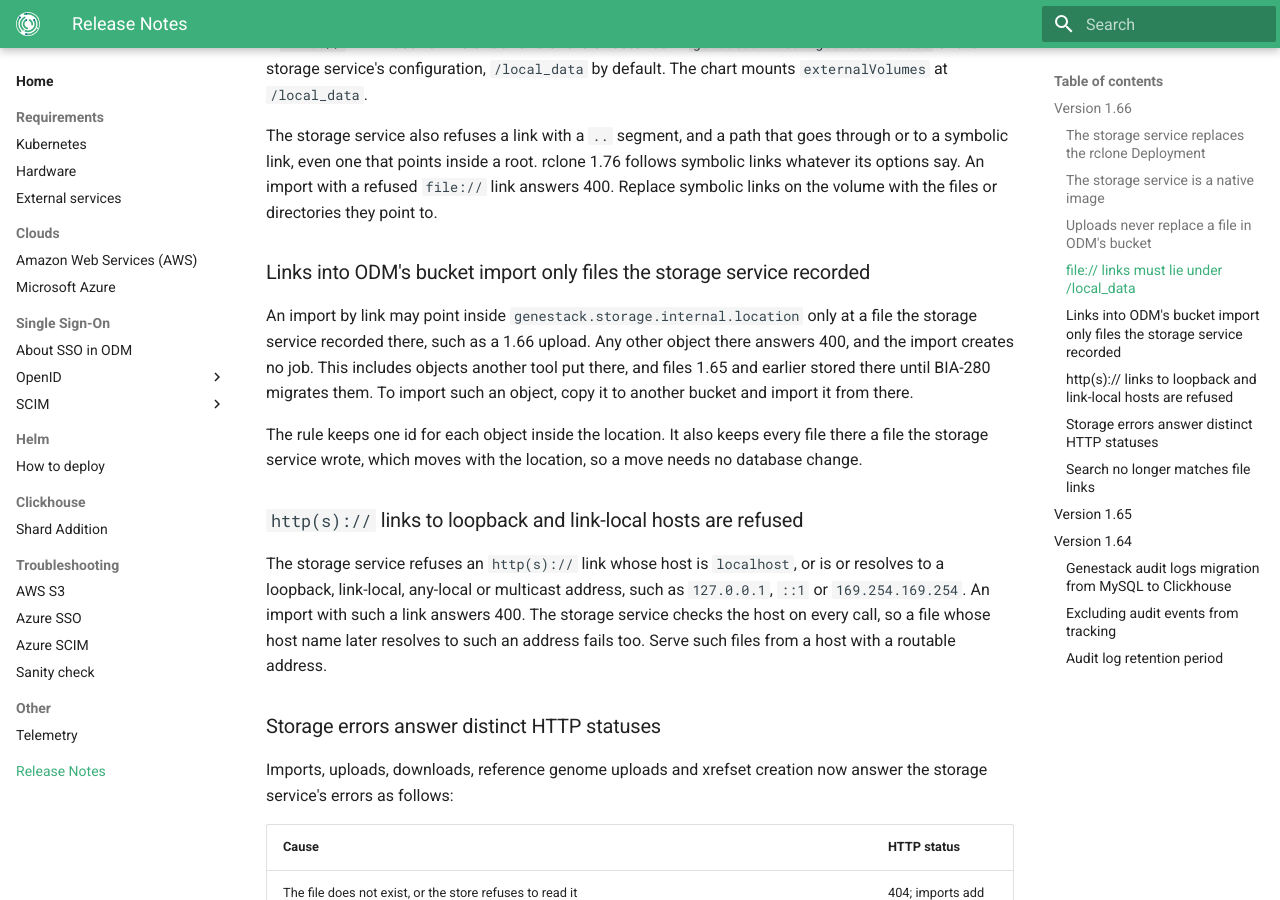
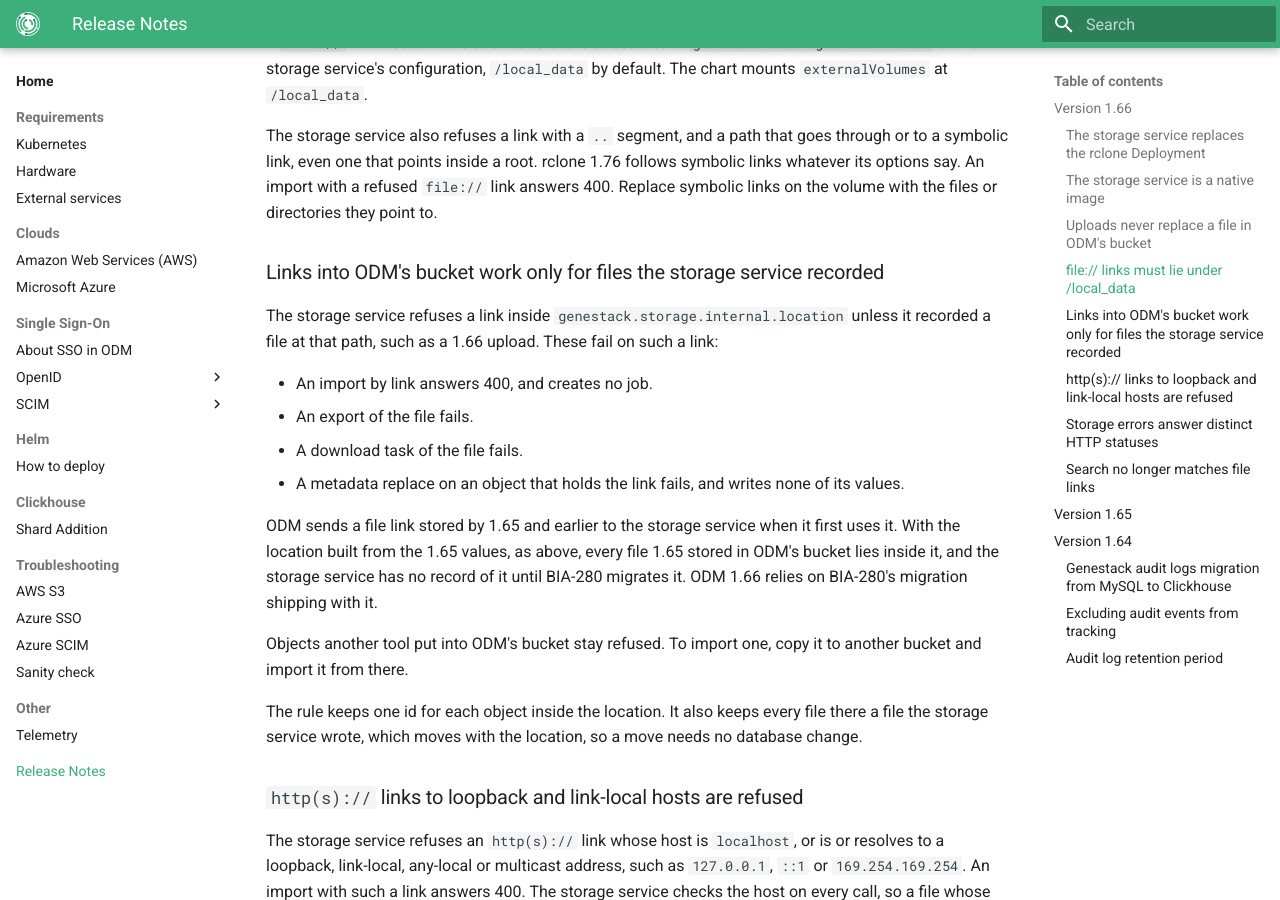
Before and after one commit to genestack/admin-docs, an MkDocs documentation site: the page built from docs/home/release-notes.md, in a window 1280 px wide and 900 px high, scrolled down 2833 px. Built offline with MkDocs 1.6.1 and Material for MkDocs 9.7.7, drawn with Linux system fonts in a browser that asks for light colours; the version menu is left out.

Commit message:
BIA-275: List the calls that fail on 1.65 links into ODM's bucket in 1.66
A link inside genestack.storage.internal.location with no record in the
storage service fails an import by link, an export, a download task and
a metadata replace on the object that holds it, not only the import.
With the location built from the 1.65 values, this covers every file
1.65 stored in ODM's bucket until BIA-280 migrates it, so 1.66 relies on
that migration shipping with it.

Co-Authored-By: Claude Opus 5.5 <noreply@anthropic.com>

```diff
--- a/docs/home/release-notes.md
+++ b/docs/home/release-notes.md
@@ -104,12 +104,22 @@ The storage service also refuses a link with a `..` segment, and a path that goe
 even one that points inside a root. rclone 1.76 follows symbolic links whatever its options say. An import with a
 refused `file://` link answers 400. Replace symbolic links on the volume with the files or directories they point to.
 
-### Links into ODM's bucket import only files the storage service recorded
+### Links into ODM's bucket work only for files the storage service recorded
 
-An import by link may point inside `genestack.storage.internal.location` only at a file the storage service
-recorded there, such as a 1.66 upload. Any other object there answers 400, and the import creates no job. This
-includes objects another tool put there, and files 1.65 and earlier stored there until BIA-280 migrates them. To
-import such an object, copy it to another bucket and import it from there.
+The storage service refuses a link inside `genestack.storage.internal.location` unless it recorded a file at that
+path, such as a 1.66 upload. These fail on such a link:
+
+- An import by link answers 400, and creates no job.
+- An export of the file fails.
+- A download task of the file fails.
+- A metadata replace on an object that holds the link fails, and writes none of its values.
+
+ODM sends a file link stored by 1.65 and earlier to the storage service when it first uses it. With the location
+built from the 1.65 values, as above, every file 1.65 stored in ODM's bucket lies inside it, and the storage service
+has no record of it until BIA-280 migrates it. ODM 1.66 relies on BIA-280's migration shipping with it.
+
+Objects another tool put into ODM's bucket stay refused. To import one, copy it to another bucket and import it from
+there.
 
 The rule keeps one id for each object inside the location. It also keeps every file there a file the storage
 service wrote, which moves with the location, so a move needs no database change.
```
